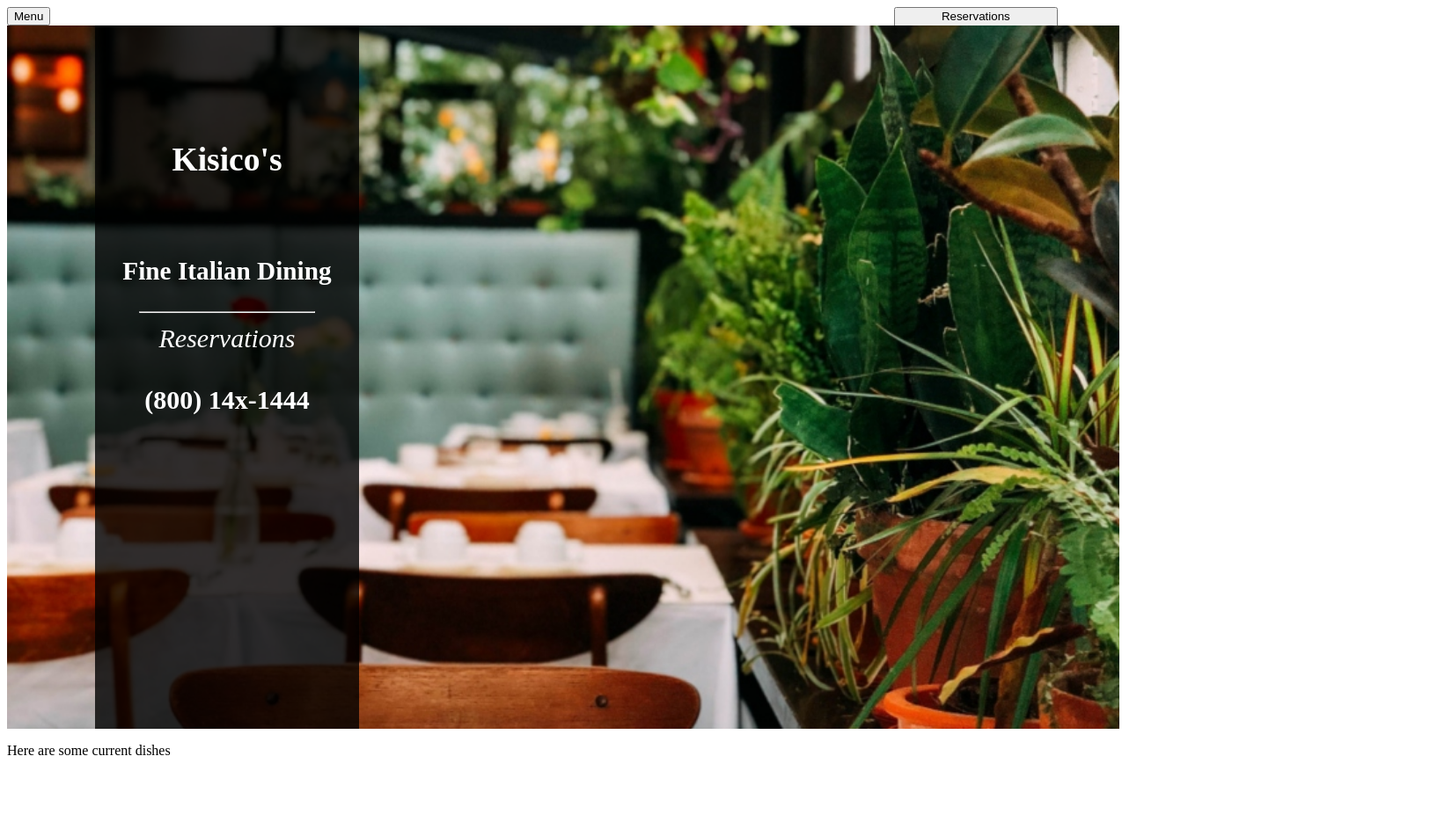
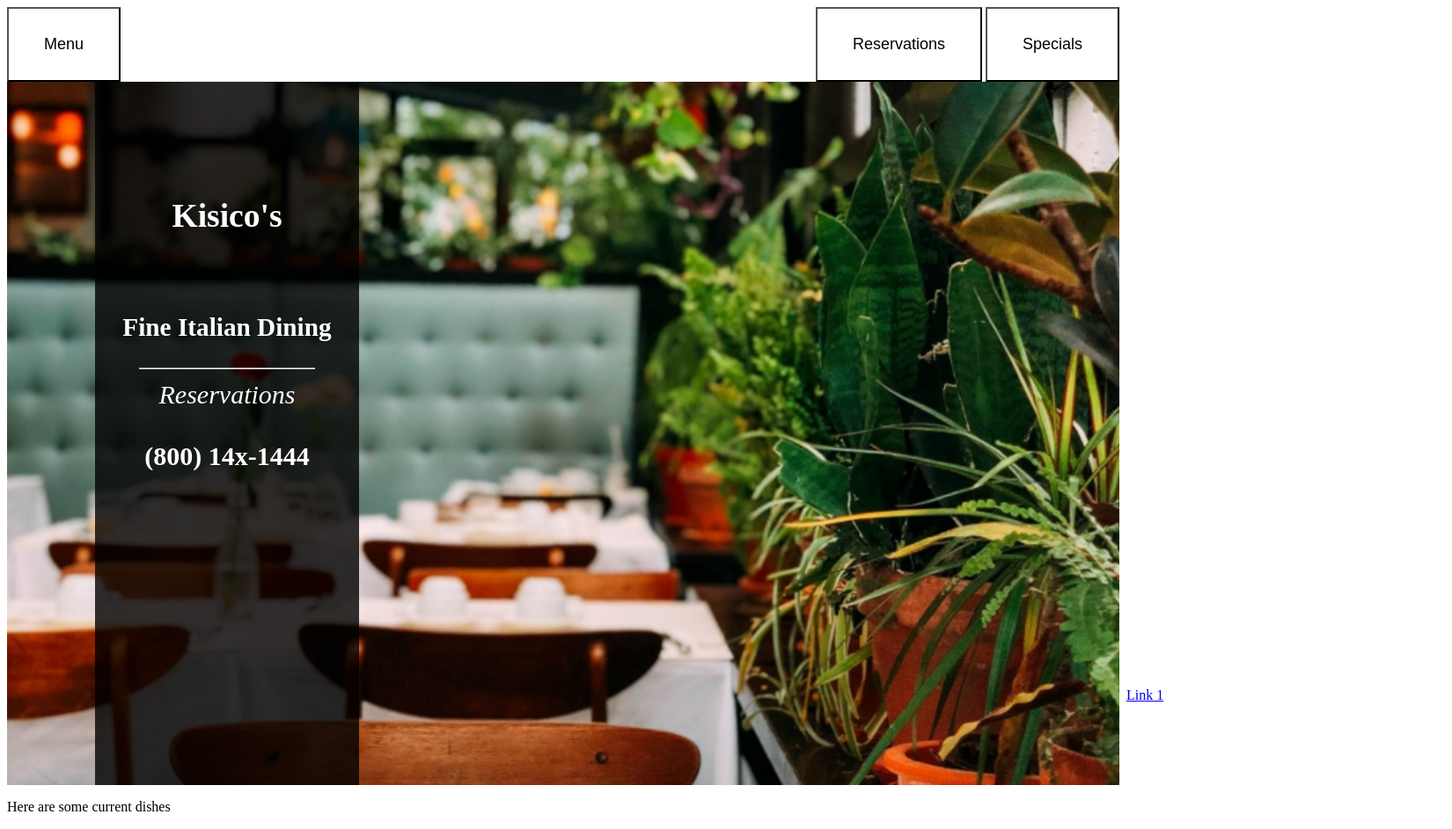
Before and after one commit to beweeks71/Restaurant-Demo, a plain HTML site: page index.html in a window 1280 px wide. Shown: the whole page at 88% size, 1650 px wide, since content can reach past the window. Before the commit the page ends 879 px from the top, so only its background shows below. Drawn offline with nearby package versions, Linux system fonts and the light colour scheme; files whose address does not match are found by name.

Commit message:
added pop

```diff
--- a/index.html
+++ b/index.html
@@ -13,7 +13,7 @@
   <header>
 
   <div class="dropdown">
-    <button class="dropbtn">Menu</button>
+    <button class="menubtn">Menu</button>
     <div class="dropdown-content">
     <a href="#">Link 1</a>
     <a href="#">Link 2</a>
@@ -21,8 +21,8 @@
     </div>
   </div>
   <div class="reservations">
-    <button class="dropbtn">Reservations<br><span class="res">(800) 14x-1444</button>
-    <button class="dropbtn">Specials</button>
+    <button class="resbtn">Reservations</button>
+    <button class="specbtn">Specials</button>
     <div class="dropdown-content">
       <a href="#">Link 1</a>
   </div>
@@ -35,12 +35,22 @@
 
 </div>
 </div></div>
+<div class="banner">
+  <div class="banner-header">
+    <button class="btn-banner"><span></span></button>
+  </div>
+  <div class="banner-body">
+      <a href="#">Link 1</a>
+    </div>
+  </div>
+<script src="https://code.jquery.com/jquery-3.5.1.js"></script>
+<script>
 
 
 
 
 
-
+</script>
 </header>
   <footer>
   <p>Here are some current dishes</p>
--- a/style.css
+++ b/style.css
@@ -16,42 +16,48 @@ header {
 }
 
 .menubtn {
-  text-align: center;
   background-color: white;
   color: black;
-  padding-top: 18px;
+  padding-top: 30px;
   padding-left: 40px;
   padding-right: 40px;
-  padding-bottom: 50px;
+  padding-bottom: 30px;
   font-size: 18px;
   border-width: 2px;
   cursor: pointer;
+  display: inline-block;
+
 
 }
 
 .resbtn {
   background-color: white;
   color: black;
-  padding-top: 18px;
+  padding-top: 30px;
   padding-left: 40px;
   padding-right: 40px;
-  padding-bottom: 20px;
+  padding-bottom: 30px;
   font-size: 18px;
   border-width: 2px;
   cursor: pointer;
+  display: inline-block;
+
 
 }
+
+
 
 .specbtn {
   background-color: white;
   color: black;
-  padding-top: 18px;
+  padding-top: 30px;
   padding-left: 40px;
   padding-right: 40px;
-  padding-bottom: 48px;
+  padding-bottom: 30px;
   font-size: 18px;
   border-width: 2px;
   cursor: pointer;
+  display: inline-block;
 
 
 }
@@ -131,3 +137,101 @@ hr {
   font-style: italic;
   font-size: 25px;
 }
+
+.banner {
+  position: absolute;
+  bottom: 0;
+  right: -370px;
+  z-index: 9;
+  width: 430px;
+  overflow: hidden;
+  background-color: transparent;
+  transition: all 0.6s;
+}
+
+.btn-banner {
+  position: absolute;
+  left: 0;
+  top: 0;
+  padding: 0;
+  border: none;
+  border-radius: 5px 0 0 5px;
+  width: 60px;
+  height: 60px;
+  text-align: center;
+  color: white;
+  font-size: 24px;
+  display: block;
+  background-color: transparent;
+  outline: none;
+
+}
+
+.btn-banner span {
+  height: 100%
+  width: 100%
+  overflow: hidden;
+  display: block;
+  position: absolute;
+  right: 0;
+  top: 0;
+  background-color: rgba(0, 0, 0, 0.7);
+  background-image: url();
+  background-size: 30px;
+  background-position: 15px;
+  background-repeat: no-repeat;
+  transition: all 0.4s;
+}
+
+.btn-banner span:hover{
+  background-color: rgba(0, 0, 0, 1);
+  }
+
+.banner-header {
+  position: absolute;
+  left: 0;
+  top: 0;
+  width: 100%;
+  height: 70px;
+}
+
+.banner-body {
+  padding: 0;
+  background-color: transparent;
+  float: left;
+  width: calc(100%-60px);
+  margin-left: 60px;
+}
+
+span.btn-o-banner {
+position: absolute;
+background-color: rgba(0, 0, 0, 0.9);
+padding: 0;
+width: 30px;
+background-image: url();
+background-size: 20px;
+background-position: 5px;
+background-repeat: no-repeat;
+
+}
+
+span.btn-o-banner:hover{
+background-color: rgba(0,0,0,1);
+}
+
+.pop-content {
+  padding: 20px;
+}
+
+.showpop {
+  right: 0;
+}
+
+@media (max-width: 767px){
+  .banner:{
+    position: absolute;
+    right: calc(-100% + 60px)auto;
+    width: 100%;
+
+  }
+}
```
